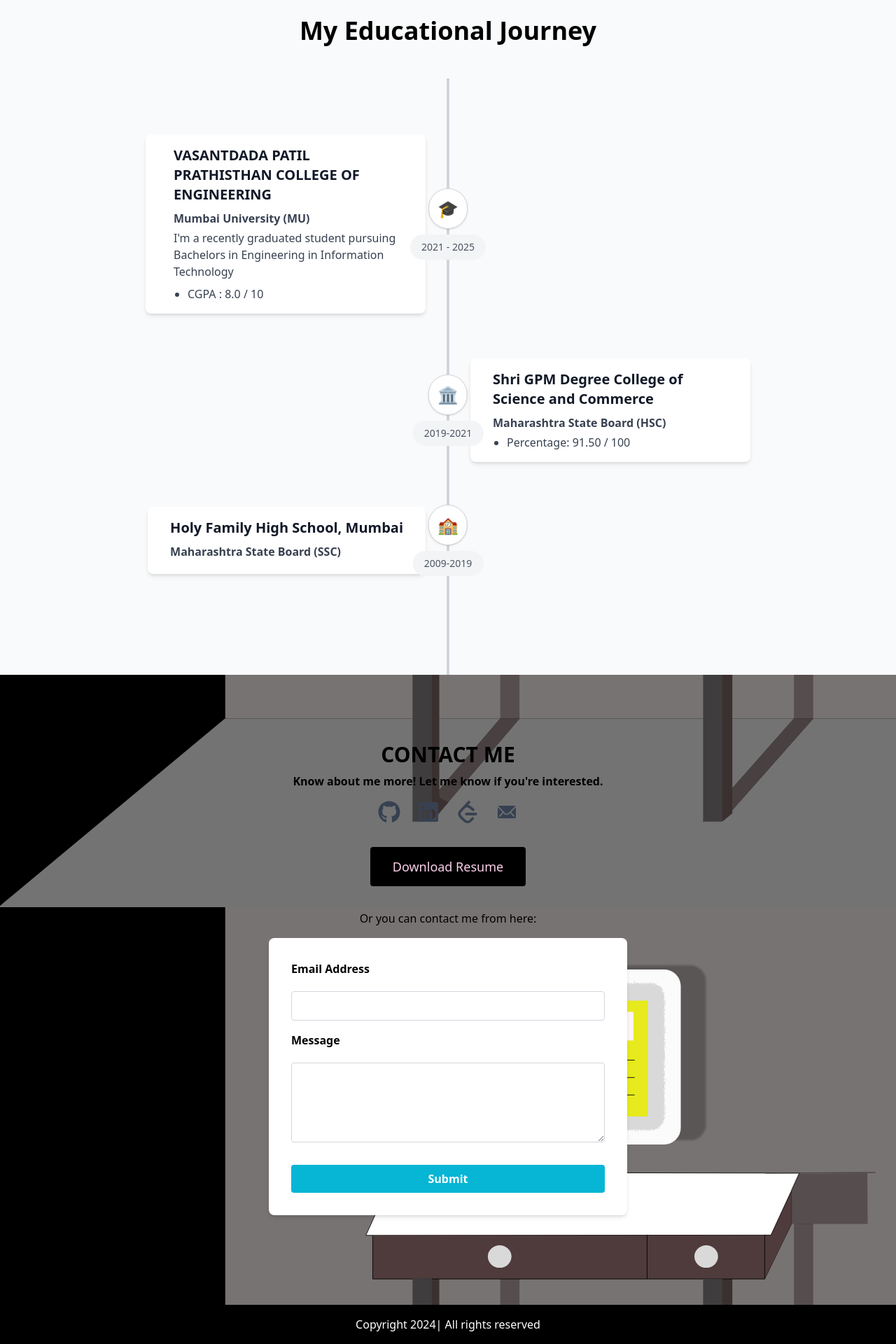
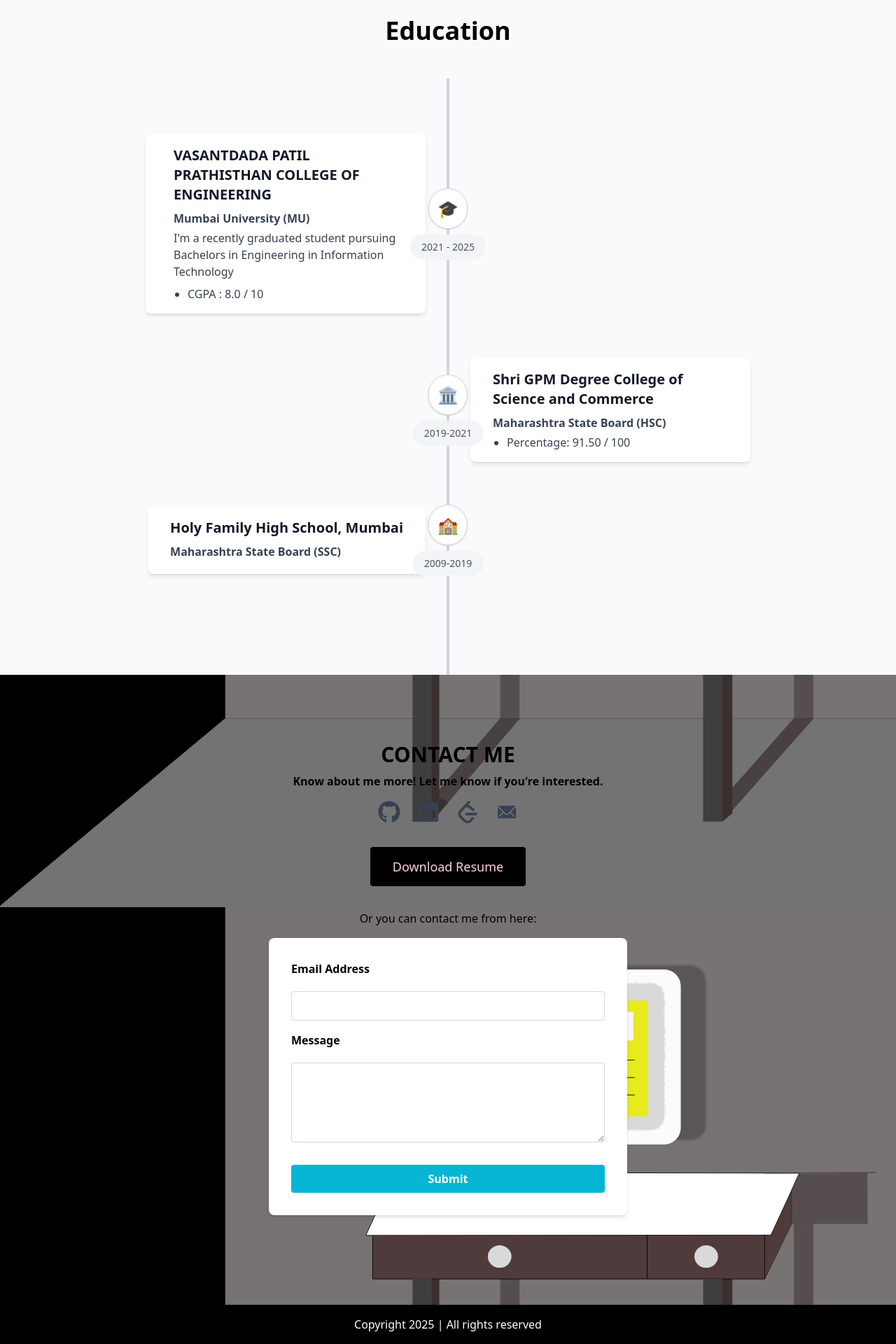
Before and after one commit to Nihaar75858/Portfolio_Nihaar_Mascarenhas, a React (Create React App) app: page / in a window 1280 px wide. Shown: the part 3255-5175 px from the top of the page at 70% size. Built offline with nearby package versions, Linux system fonts and the light colour scheme.

Commit message:
Added more stuff

```diff
--- a/src/pages/Portfolio.jsx
+++ b/src/pages/Portfolio.jsx
@@ -394,7 +394,7 @@
       {/* Education Section (timeline with center line and attached cards) */}
       <div className="min-h-full bg-gray-50 mt-16" id="education">
         <div className="relative z-10 flex flex-col items-center min-h-[500px] pt-16">
-          <h1 className="text-4xl font-bold mb-12 text-black">My Educational Journey</h1>
+          <h1 className="text-4xl font-bold mb-12 text-black">Education</h1>
           <div className="w-full flex flex-col items-center">
             <div className="relative w-full max-w-4xl py-20">
               {/* Vertical center line */}
@@ -502,7 +502,7 @@
 
       {/* Footer */}
       <footer className="text-center py-4 bg-black text-white mt-8">
-        <p>Copyright 2024| All rights reserved</p>
+        <p>Copyright 2025 | All rights reserved</p>
       </footer>
 
       {/* Scroll to Top Button */}
```
